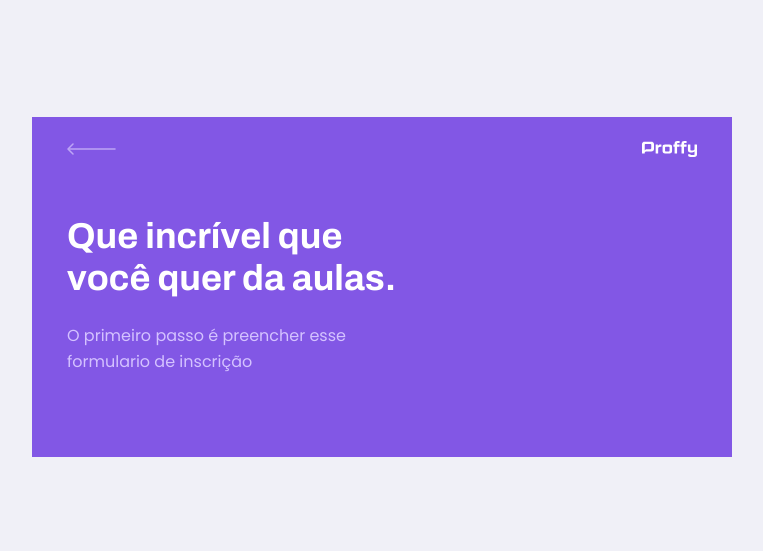
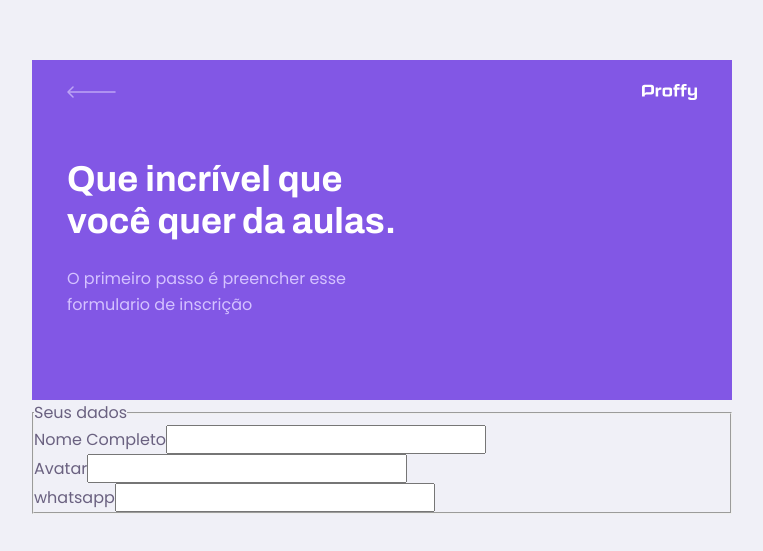
Before and after one commit to lopes-bot/Proffy, a React (Create React App) app: page /give-classes in a window 1280 px wide. Shown: the part 113-664 px from the top of the page, without its empty margins (258-1021 px from the left). Built offline with nearby package versions, Linux system fonts and the light colour scheme.

Commit message:
criado o form para casdro do proffy

```diff
--- a/src/pages/TeacherForm/index.tsx
+++ b/src/pages/TeacherForm/index.tsx
@@ -9,6 +9,26 @@ const TeacherForm: React.FC = () => {
     title="Que incrível que você quer da aulas."
     description="O primeiro passo é preencher esse formulario de inscrição"
     ></PageHeader>
+    <main>
+      <fieldset>
+        <legend>Seus dados</legend>
+
+        <div className="input-block">
+          <label htmlFor="name">Nome Completo</label>
+          <input type="text" id="name"></input>
+        </div>
+
+        <div className="input-block">
+          <label htmlFor="avatar">Avatar</label>
+          <input type="text" id="avatar"></input>
+        </div>
+
+        <div className="input-block">
+          <label htmlFor="whatsapp">whatsapp</label>
+          <input type="text" id="whatsapp"></input>
+        </div>
+      </fieldset>
+    </main>
   </div>
   </>);
 }
```
